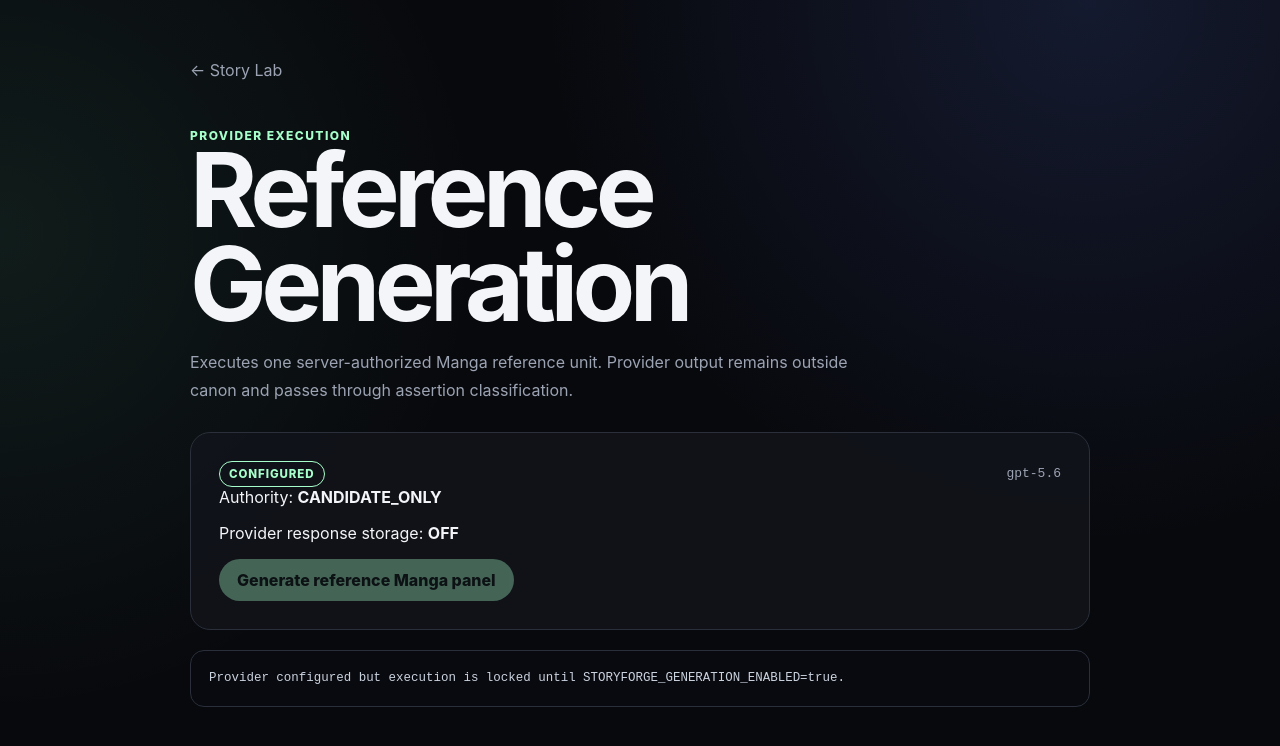
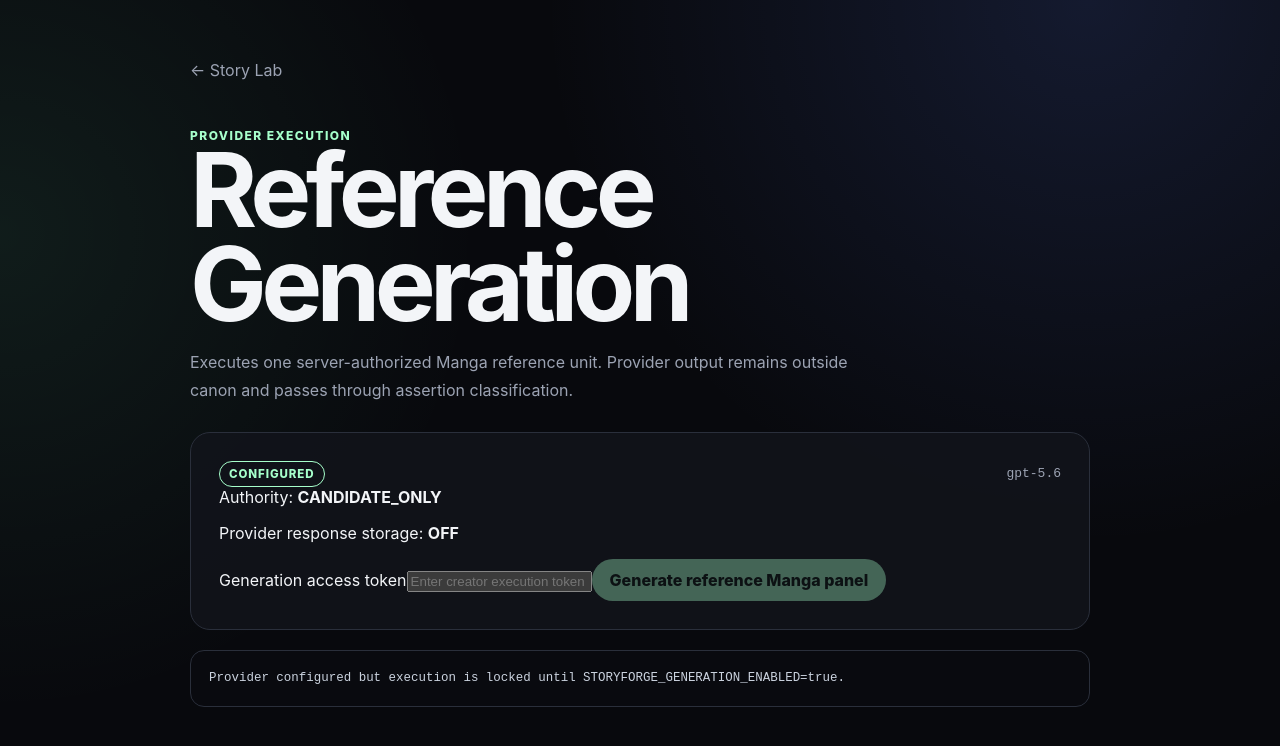
Before and after one commit to tehknesolutions/tehkne-storyforge, a Next.js app in the folder apps/story-lab/: page /generate in a window 1280 px wide. Shown: the top 746 px of the page. Built offline with nearby package versions, Linux system fonts and the light colour scheme; no server answers.

Commit message:
feat(v0.7): add non-persistent creator execution token input

```diff
--- a/apps/story-lab/app/generate/page.tsx
+++ b/apps/story-lab/app/generate/page.tsx
@@ -16,6 +16,7 @@ export default function GeneratePage() {
     "Provider status is loading…"
   );
   const [busy, setBusy] = useState(false);
+  const [accessToken, setAccessToken] = useState("");
 
   useEffect(() => {
     void fetch("/api/provider-status", { cache: "no-store" })
@@ -39,7 +40,10 @@ export default function GeneratePage() {
 
     try {
       const response = await fetch("/api/generate/reference", {
-        method: "POST"
+        method: "POST",
+        headers: {
+          "x-storyforge-generation-token": accessToken
+        }
       });
       const data = await response.json();
       setResult(JSON.stringify(data, null, 2));
@@ -74,9 +78,20 @@ export default function GeneratePage() {
           <strong>{status.storeResponses === false ? "OFF" : "UNKNOWN"}</strong>
         </p>
 
+        <label className="provider-token-field">
+          <span>Generation access token</span>
+          <input
+            type="password"
+            value={accessToken}
+            onChange={(event) => setAccessToken(event.target.value)}
+            autoComplete="off"
+            placeholder="Enter creator execution token"
+          />
+        </label>
+
         <button
           type="button"
-          disabled={!status.enabled || busy}
+          disabled={!status.enabled || busy || !accessToken}
           onClick={generate}
         >
           {busy ? "Generating…" : "Generate reference Manga panel"}
```
